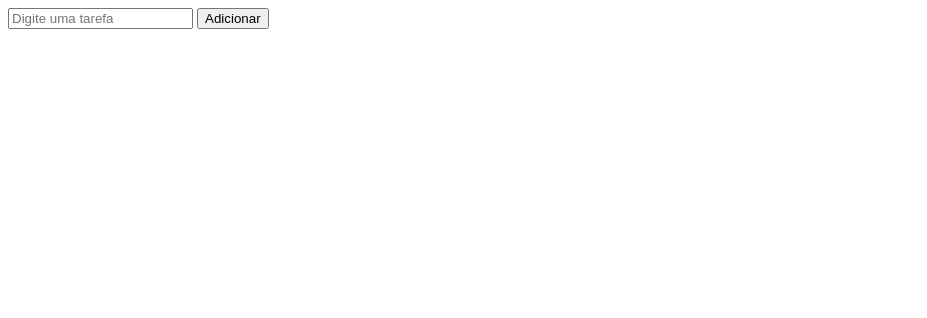
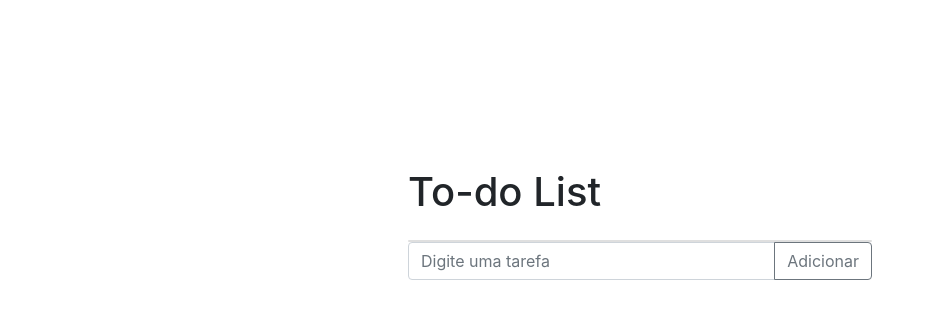
Before and after one commit to silascaimi/todo-list, a plain HTML site: page index.html in a window 1280 px wide. Shown: the whole page, without its empty margins (0-927 px from the left). Drawn offline with nearby package versions, Linux system fonts and the light colour scheme.

Commit message:
Estilize os elementos

```diff
--- /dev/null
+++ b/css/style.css
@@ -0,0 +1,7 @@
+#main-container {
+    margin-top: 10rem;
+    margin-left: auto;
+    margin-right: auto;
+    max-width: 30rem;
+
+}
--- a/index.html
+++ b/index.html
@@ -2,13 +2,26 @@
     <head>
         <meta charset="UTF-8">
         <title>Aplicativo To-do List</title>
+        <link rel="stylesheet" type="text/css" href="css/style.css">
+        <link rel="stylesheet" href="https://stackpath.bootstrapcdn.com/bootstrap/4.4.1/css/bootstrap.min.css" integrity="sha384-Vkoo8x4CGsO3+Hhxv8T/Q5PaXtkKtu6ug5TOeNV6gBiFeWPGFN9MuhOf23Q9Ifjh" crossorigin="anonymous">
     </head>
-    <body>
-        <div id="app">
-            <ul>
-            </ul>
-            <input type="text" placeholder="Digite uma tarefa">
-            <button>Adicionar</button>
+    <body id="body" class="container">
+        <div id="main-container" class="d-flex flex-column bd-highlight mb-3 ">
+            <div class="p-2 bd-highlight">
+                <h1>To-do List</h1>
+            </div>
+            <div id="app" class="p-2 bd-highlight">
+                <div class="card">
+                    <ul class="list-group list-group-flush">
+                    </ul>
+                </div>
+                <div class="input-group mb-3">
+                    <input type="text" class="form-control" placeholder="Digite uma tarefa" aria-label="Digite uma tarefa" aria-describedby="button-addon2">
+                    <div class="input-group-append">
+                        <button class="btn btn-outline-secondary" type="button" id="button-addon2">Adicionar</button>
+                    </div>
+                </div>
+            </div>
         </div>
         <script src="js/todos.js"></script>
     </body>
--- a/js/todos.js
+++ b/js/todos.js
@@ -9,11 +9,16 @@ function renderTodos(){
 
     for (todo of todos){
         var todoElement = document.createElement('li');
+
+        todoElement.setAttribute('class', 'list-group-item');
+
         var todoText = document.createTextNode(todo);
 
         var linkElement = document.createElement('a');
 
         linkElement.setAttribute('href','#');
+
+        linkElement.setAttribute('class','badge badge-secondary float-right');
 
         var pos = todos.indexOf(todo);
         linkElement.setAttribute('onclick','deleteTodo('+pos+')');
```
